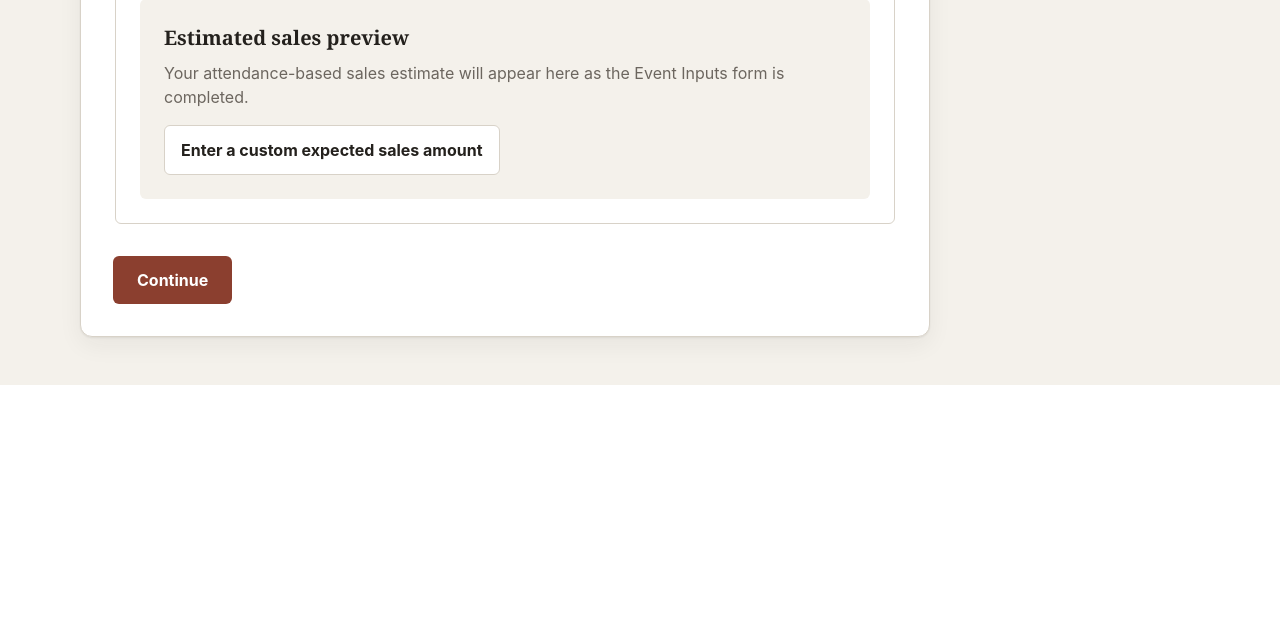
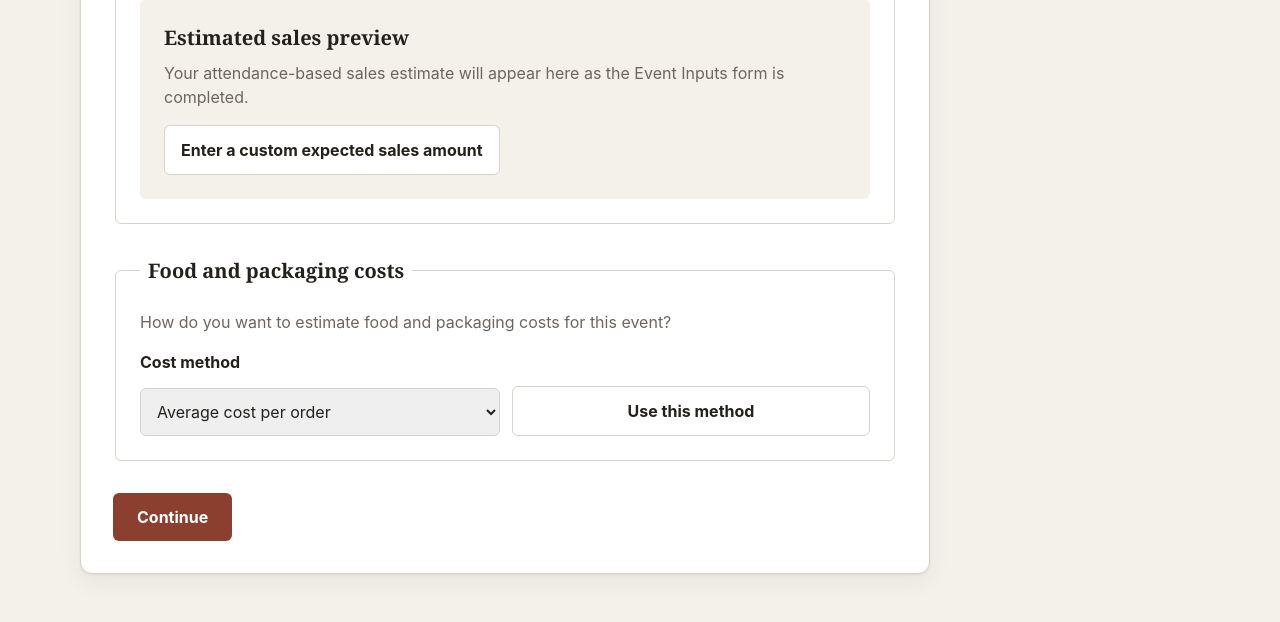
Before and after one commit to The-Fixers-Desk/food-truck-event-profit-calculator, a Flask app: page / in a window 1280 px wide. Shown: the part 1131-1753 px from the top of the page. Before the commit the page ends 1516 px from the top, so only its background shows below. Run offline with Flask 3, Linux system fonts and the light colour scheme.

Commit message:
Build food and packaging cost section
- Add the food and packaging cost section to Event Inputs
- Support average cost per order, percentage of sales, and total event cost methods
- Add the dropdown and Use this method interaction
- Show only the selected method’s matching field
- Clear hidden values when switching methods
- Preserve entered values when validation fails
- Add field validation and automated tests

```diff
--- a/app/event_inputs_form.py
+++ b/app/event_inputs_form.py
@@ -18,6 +18,13 @@ REVENUE_FIELDS = (
     "revenue_method",
     "expected_sales_amount",
 )
+FOOD_COST_FIELDS = (
+    "food_cost_method_choice",
+    "food_cost_method",
+    "average_food_cost_per_order",
+    "food_cost_percentage",
+    "manual_food_cost_total",
+)
 WEATHER_REDUCTIONS = {
     "favorable": Decimal("0"),
     "minor_concern": Decimal("5"),
@@ -36,9 +43,10 @@ PROTECTION_FACTORS = {
 def blank_event_inputs_form() -> dict[str, str]:
     values = {
         name: ""
-        for name in (*IDENTITY_FIELDS, *REVENUE_FIELDS)
+        for name in (*IDENTITY_FIELDS, *REVENUE_FIELDS, *FOOD_COST_FIELDS)
     }
     values["revenue_method"] = "attendance"
+    values["food_cost_method_choice"] = "average_per_order"
     return values
 
 
@@ -48,7 +56,7 @@ def validate_event_inputs(
     """Validate the currently implemented portions of Event Inputs."""
     values = {
         name: submitted.get(name, "").strip()
-        for name in (*IDENTITY_FIELDS, *REVENUE_FIELDS)
+        for name in (*IDENTITY_FIELDS, *REVENUE_FIELDS, *FOOD_COST_FIELDS)
     }
     errors: dict[str, str] = {}
 
@@ -107,6 +115,8 @@ def validate_event_inputs(
         values["revenue_method"] = "attendance"
         values["expected_sales_amount"] = ""
 
+    _validate_food_cost(values, errors)
+
     if errors:
         return None, values, errors
 
@@ -117,6 +127,48 @@ def validate_event_inputs(
         location=values["location"],
     )
     return identity, values, errors
+
+
+def _validate_food_cost(
+    values: dict[str, str],
+    errors: dict[str, str],
+) -> None:
+    method = values["food_cost_method"]
+    if method == "average_per_order":
+        values["food_cost_percentage"] = ""
+        values["manual_food_cost_total"] = ""
+        _money(
+            values,
+            errors,
+            "average_food_cost_per_order",
+            "Average food and packaging cost per order",
+        )
+    elif method == "sales_percentage":
+        values["average_food_cost_per_order"] = ""
+        values["manual_food_cost_total"] = ""
+        _percentage(
+            values,
+            errors,
+            "food_cost_percentage",
+            "Food and packaging cost percentage",
+        )
+    elif method == "manual_event_total":
+        values["average_food_cost_per_order"] = ""
+        values["food_cost_percentage"] = ""
+        _money(
+            values,
+            errors,
+            "manual_food_cost_total",
+            "Total food and packaging cost for this event",
+        )
+    else:
+        values["food_cost_method"] = ""
+        values["average_food_cost_per_order"] = ""
+        values["food_cost_percentage"] = ""
+        values["manual_food_cost_total"] = ""
+        errors["food_cost_method"] = (
+            "Choose and confirm a food and packaging cost method."
+        )
 
 
 def protection_reductions(values: dict[str, str]) -> dict[str, str]:
--- a/app/static/css/forms.css
+++ b/app/static/css/forms.css
@@ -175,6 +175,15 @@
   display: none;
 }
 
+.event-food-cost-field[hidden] {
+  display: none;
+}
+
+.section-question {
+  margin-bottom: 0;
+  color: var(--color-text-muted);
+}
+
 .method-confirmation {
   display: grid;
   grid-template-columns: minmax(180px, 360px) auto;
--- a/app/static/js/event_inputs.js
+++ b/app/static/js/event_inputs.js
@@ -98,3 +98,50 @@ useCalculatedSales.addEventListener("click", () => {
 });
 
 updateSalesControls();
+
+const eventFoodMethodChoice = document.querySelector(
+  "#event_food_cost_method_choice",
+);
+const confirmedEventFoodMethod = document.querySelector(
+  "#event_food_cost_method",
+);
+const confirmEventFoodMethod = document.querySelector(
+  "#confirm-event-food-cost-method",
+);
+const eventFoodCostFields = {
+  average_per_order: {
+    container: document.querySelector("#event-average-food-cost-field"),
+    input: document.querySelector("#event_average_food_cost_per_order"),
+  },
+  sales_percentage: {
+    container: document.querySelector("#event-food-cost-percentage-field"),
+    input: document.querySelector("#event_food_cost_percentage"),
+  },
+  manual_event_total: {
+    container: document.querySelector("#event-manual-food-cost-field"),
+    input: document.querySelector("#event_manual_food_cost_total"),
+  },
+};
+
+function showConfirmedEventFoodMethod() {
+  Object.entries(eventFoodCostFields).forEach(([method, field]) => {
+    const selected = confirmedEventFoodMethod.value === method;
+    field.container.hidden = !selected;
+    field.input.required = selected;
+  });
+}
+
+confirmEventFoodMethod.addEventListener("click", () => {
+  const nextMethod = eventFoodMethodChoice.value;
+  if (confirmedEventFoodMethod.value !== nextMethod) {
+    Object.entries(eventFoodCostFields).forEach(([method, field]) => {
+      if (method !== nextMethod) {
+        field.input.value = "";
+      }
+    });
+  }
+  confirmedEventFoodMethod.value = nextMethod;
+  showConfirmedEventFoodMethod();
+});
+
+showConfirmedEventFoodMethod();
--- a/app/templates/calculator.html
+++ b/app/templates/calculator.html
@@ -187,6 +187,91 @@
       </section>
     </fieldset>
 
+    <fieldset class="input-section">
+      <legend>Food and packaging costs</legend>
+      <p class="section-question">
+        How do you want to estimate food and packaging costs for this event?
+      </p>
+      <div class="method-confirmation">
+        <label class="form-label" for="event_food_cost_method_choice">
+          Cost method
+        </label>
+        <select class="form-input" id="event_food_cost_method_choice"
+          name="food_cost_method_choice">
+          {% for value, label in (
+            ("average_per_order", "Average cost per order"),
+            ("sales_percentage", "Percentage of sales"),
+            ("manual_event_total", "Total for this event")
+          ) %}
+            <option value="{{ value }}"
+              {% if form_values.food_cost_method_choice == value %}
+                selected
+              {% endif %}>{{ label }}</option>
+          {% endfor %}
+        </select>
+        <button class="button-secondary" id="confirm-event-food-cost-method"
+          type="button">Use this method</button>
+      </div>
+      <input id="event_food_cost_method" name="food_cost_method" type="hidden"
+        value="{{ form_values.food_cost_method }}" />
+      {% if errors.get("food_cost_method") %}
+        <p class="field-error">{{ errors.food_cost_method }}</p>
+      {% endif %}
+
+      <div id="event-average-food-cost-field"
+        class="form-field target-field event-food-cost-field"
+        {% if form_values.food_cost_method != "average_per_order" %}hidden{% endif %}>
+        <label class="form-label" for="event_average_food_cost_per_order">
+          Average food and packaging cost per order ($)
+        </label>
+        <input class="form-input" id="event_average_food_cost_per_order"
+          name="average_food_cost_per_order" type="number" step="0.01"
+          value="{{ form_values.average_food_cost_per_order }}"
+          {% if errors.get("average_food_cost_per_order") %}
+            aria-invalid="true"
+          {% endif %} />
+        {% if errors.get("average_food_cost_per_order") %}
+          <p class="field-error">
+            {{ errors.average_food_cost_per_order }}
+          </p>
+        {% endif %}
+      </div>
+
+      <div id="event-food-cost-percentage-field"
+        class="form-field target-field event-food-cost-field"
+        {% if form_values.food_cost_method != "sales_percentage" %}hidden{% endif %}>
+        <label class="form-label" for="event_food_cost_percentage">
+          Food and packaging cost percentage (%)
+        </label>
+        <input class="form-input" id="event_food_cost_percentage"
+          name="food_cost_percentage" type="number" step="0.01"
+          value="{{ form_values.food_cost_percentage }}"
+          {% if errors.get("food_cost_percentage") %}
+            aria-invalid="true"
+          {% endif %} />
+        {% if errors.get("food_cost_percentage") %}
+          <p class="field-error">{{ errors.food_cost_percentage }}</p>
+        {% endif %}
+      </div>
+
+      <div id="event-manual-food-cost-field"
+        class="form-field target-field event-food-cost-field"
+        {% if form_values.food_cost_method != "manual_event_total" %}hidden{% endif %}>
+        <label class="form-label" for="event_manual_food_cost_total">
+          Total food and packaging cost for this event ($)
+        </label>
+        <input class="form-input" id="event_manual_food_cost_total"
+          name="manual_food_cost_total" type="number" step="0.01"
+          value="{{ form_values.manual_food_cost_total }}"
+          {% if errors.get("manual_food_cost_total") %}
+            aria-invalid="true"
+          {% endif %} />
+        {% if errors.get("manual_food_cost_total") %}
+          <p class="field-error">{{ errors.manual_food_cost_total }}</p>
+        {% endif %}
+      </div>
+    </fieldset>
+
     <div class="form-actions">
       <button class="button" type="submit">Continue</button>
     </div>
--- a/docs/notes/Commit Milestones.txt
+++ b/docs/notes/Commit Milestones.txt
@@ -30,7 +30,7 @@ Total Milestones- 13
 ☑ Update business defaults food and packaging cost method
 ☑ Create saved event database schema
 ☑ Build event identification form
-□ Build revenue assumptions section
+☑ Build revenue assumptions section
 □ Build food and supply cost section
 □ Build labor cost section
 □ Build travel and operating cost section
```
Also changed, not shown: docs/notes/Next GitHub Commit Message.txt (+8 -10 lines), tests/test_event_food_cost_form.py (added, +266 -0 lines).
